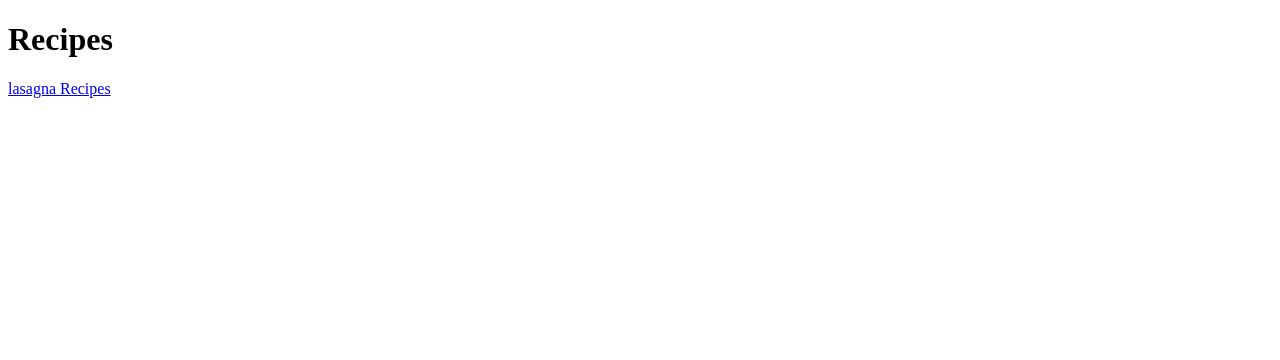
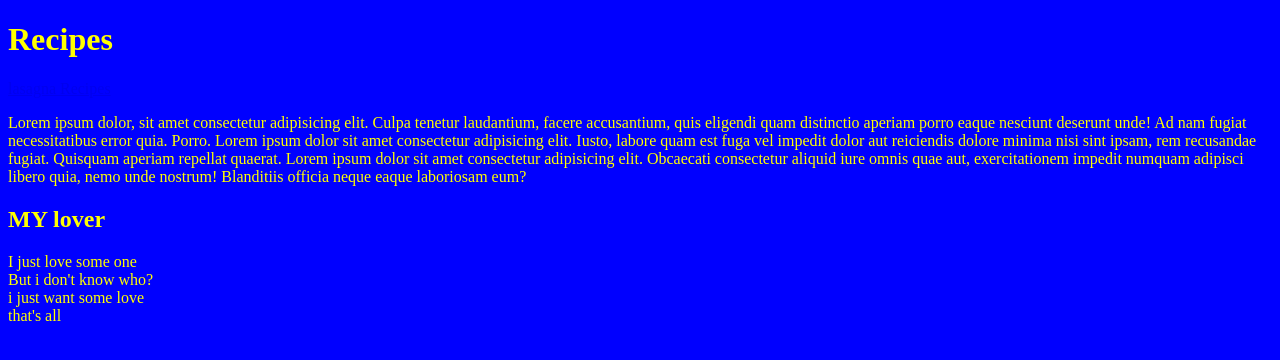
Before and after one commit to Skun01/odin-recipes, a plain HTML site: page index.html in a window 1280 px wide. Drawn offline with Linux system fonts and the light colour scheme.

Commit message:
add Some color and some content

```diff
--- a/index.html
+++ b/index.html
@@ -4,9 +4,29 @@
     <meta charset="UTF-8">
     <meta name="viewport" content="width=device-width, initial-scale=1.0">
     <title>Document</title>
+    <style>
+        body{
+            background-color: blue;
+            color: yellow;
+        }
+    </style>
 </head>
 <body>
     <h1>Recipes</h1>
     <a href="./recipes//lasagna.html">lasagna Recipes</a>
+    <div>
+        <p>Lorem ipsum dolor, sit amet consectetur adipisicing elit. Culpa tenetur laudantium, facere accusantium, quis eligendi quam distinctio aperiam porro eaque nesciunt deserunt unde! Ad nam fugiat necessitatibus error quia. Porro.
+            Lorem ipsum dolor sit amet consectetur adipisicing elit. Iusto, labore quam est fuga vel impedit dolor aut reiciendis dolore minima nisi sint ipsam, rem recusandae fugiat. Quisquam aperiam repellat quaerat.
+            Lorem ipsum dolor sit amet consectetur adipisicing elit. Obcaecati consectetur aliquid iure omnis quae aut, exercitationem impedit numquam adipisci libero quia, nemo unde nostrum! Blanditiis officia neque eaque laboriosam eum?
+        </p>
+    </div>
+    <h2>MY lover</h2>
+    <div>
+        <p>I just love some one <br>
+           But i don't know who? <br>
+           i just want some love <br>
+           that's all <br>
+        </p>
+    </div>
 </body>
 </html>
```
